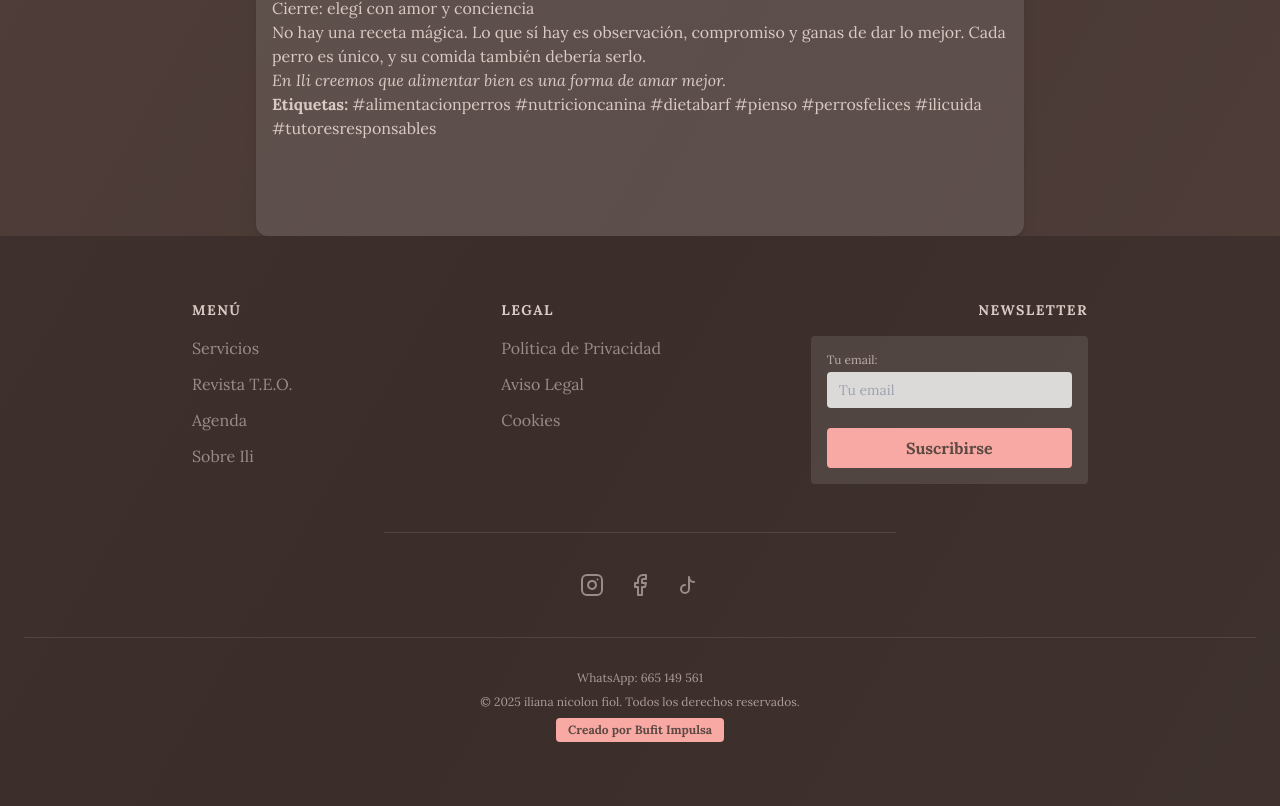
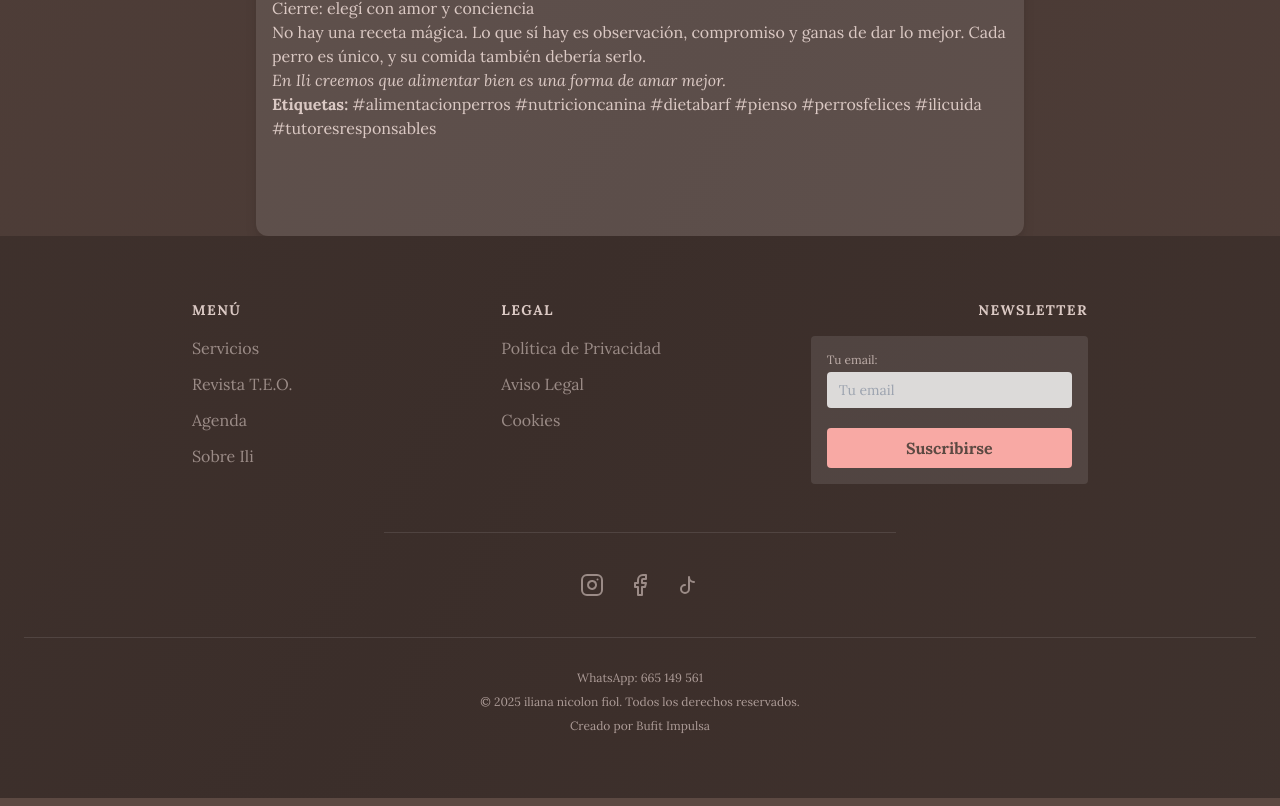
Before and after one commit to raulmcdel79/Pagina-ili, a React (Vite) app: page /blog/alimentacion-perros in a window 1280 px wide. Shown: the part 1915-2721 px from the top of the page. Built offline with nearby package versions, Linux system fonts and the light colour scheme; a web font is replaced by a local one.

Commit message:
Footer: enlace de crédito sutil (solo texto)

```diff
--- a/components/Footer.tsx
+++ b/components/Footer.tsx
@@ -141,7 +141,7 @@ const Footer: React.FC<FooterProps> = ({ onOpenLegalModal }) => {
                   href="https://www.bufitimpulsa.com/"
                   target="_blank"
                   rel="noopener noreferrer"
-                  className="inline-block mt-2 bg-brand-accent text-brand-dark font-bold px-3 py-1 rounded hover:bg-brand-light transition-colors"
+                  className="inline-block mt-2 text-brand-light/70 hover:text-brand-light transition-colors"
                   aria-label="Abrir sitio de Bufit Impulsa en una nueva pestaña"
                 >
                   Creado por Bufit Impulsa
```
